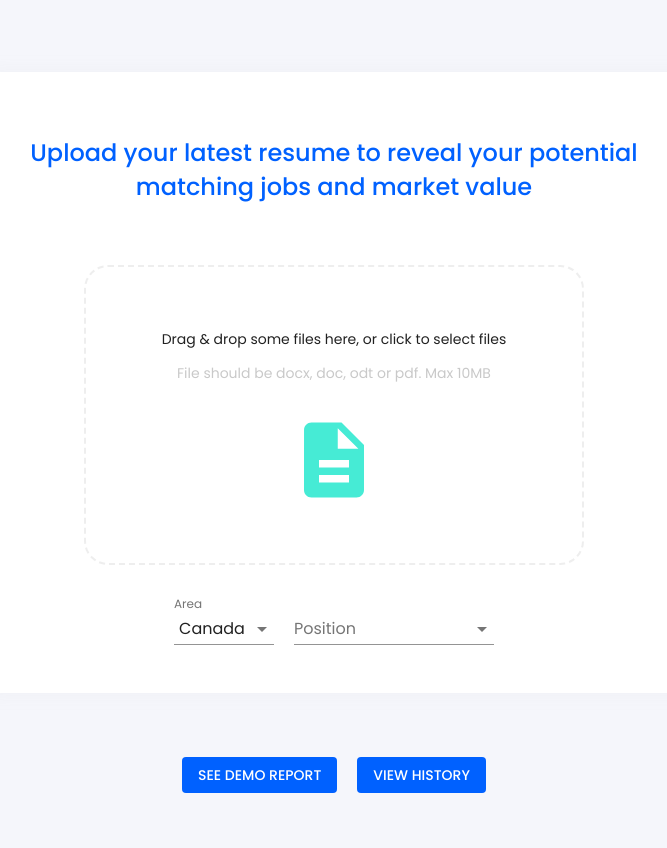
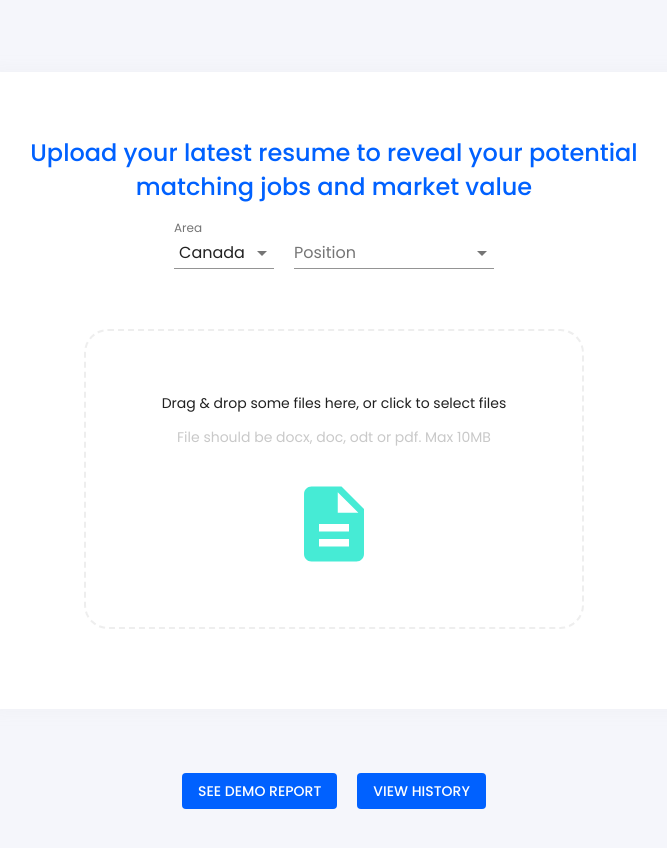
Before and after one commit to takeramagan/Smart-Match, a Next.js app: page /report in a window 1280 px wide. Shown: the top 848 px of the page, without its empty margins (306-973 px from the left). Built offline with nearby package versions, Linux system fonts and the light colour scheme.

Commit message:
chore change area select position

```diff
--- a/src/pages/report.js
+++ b/src/pages/report.js
@@ -99,11 +99,37 @@ function FileDropzone (props) {
       }}
     >
       <Section>
-        <Box style={{ borderRadius: '24px' }} pt={8} pl={8} pr={8} pb={2} {...getRootProps({ className: 'dropzone' })}>
+        <Box style={{ borderRadius: '24px' }} p={8} {...getRootProps({ className: 'dropzone' })}>
           <Box style={{ color: 'rgba(0, 97, 255, 1)', fontSize: '24px', fontWeight: '500' }}>
             {loading ? t("report.analyzing_title") : t("report.upload_text")}
             {/* {loading ? t("report.analyzing_title") : t("report.upload_title")} */}
           </Box>
+          {/**Area and position select start =======> */}
+          <Box pt={2} onClick={e=>e.stopPropagation()}>
+            <FormControl style={{width:100, backgroundColor:'white', marginRight:20}} >
+            <InputLabel id="area">Area</InputLabel>
+            <Select
+              value={area}
+              onChange={handleAreaChange}
+            >
+              <MenuItem value='China'>China</MenuItem>
+              <MenuItem value='Canada'>Canada</MenuItem>
+              <MenuItem value='USA'>USA</MenuItem>
+            </Select>
+            </FormControl>
+            <FormControl style={{width:200, backgroundColor:'white'}}>
+            <InputLabel id="area">Position</InputLabel>
+            <Select
+              value={position}
+              onChange={handlePositionChange}
+            >
+              <MenuItem value='China'>DevOPs</MenuItem>
+              <MenuItem value='Canada'>Frontend Developer</MenuItem>
+              <MenuItem value='USA'>Backend Developer</MenuItem>
+            </Select>
+            </FormControl>
+          </Box>
+        {/**<======Area and position select end */}
           {/* <Box my={2} style={{ color: 'rgba(55, 58, 112, 1)' }}>
             {loading ? t("report.analyzing_text") : t("report.upload_text")}
           </Box> */}
@@ -158,7 +184,7 @@ function FileDropzone (props) {
             </Box>
           )}
         </Box>
-        <Box pb={6}>
+        {/* <Box pb={6}>
           <FormControl style={{width:100, backgroundColor:'white', marginRight:20}} >
           <InputLabel id="area">Area</InputLabel>
           <Select
@@ -181,7 +207,7 @@ function FileDropzone (props) {
             <MenuItem value='USA'>Backend Developer</MenuItem>
           </Select>
           </FormControl>
-        </Box>
+        </Box> */}
       </Section>
     </Box>
   )
```
